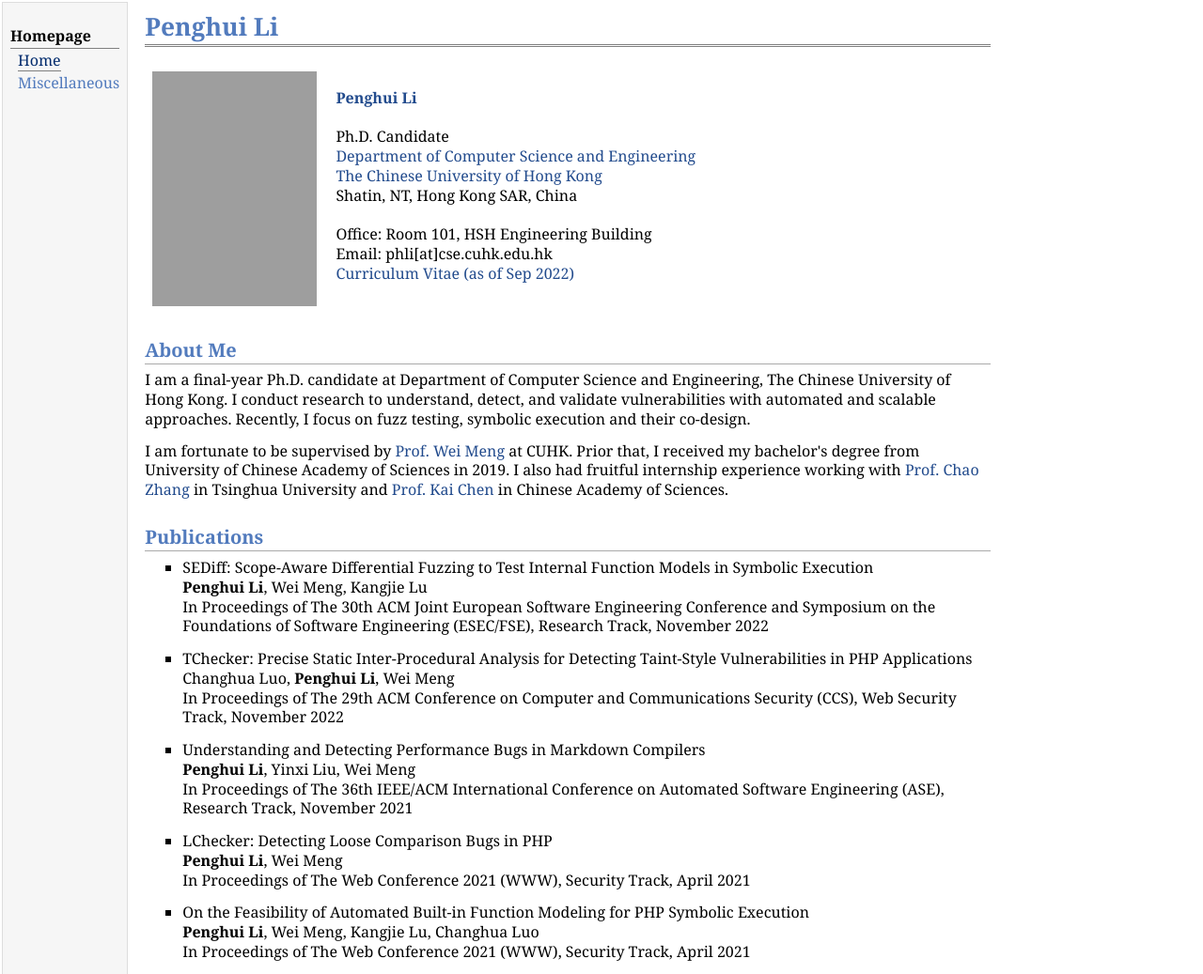
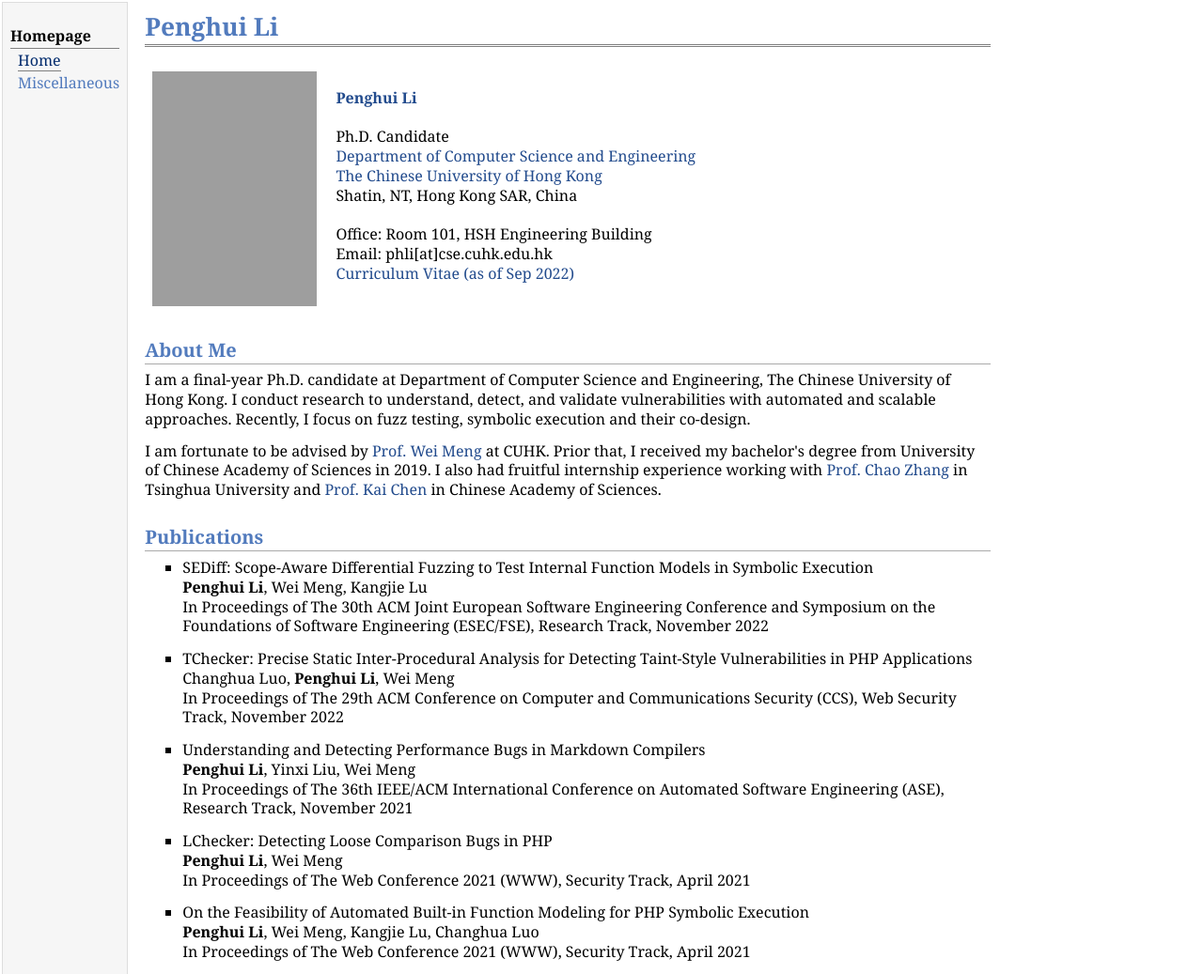
Before and after one commit to peng-hui/peng-hui.github.io, a plain HTML site: page index.html in a window 1280 px wide. Shown: the top 1037 px of the page at 94% size. Drawn offline with Linux system fonts and the light colour scheme; grey boxes are pictures that could not be loaded.

Commit message:
update cv

```diff
--- a/index.html
+++ b/index.html
@@ -38,7 +38,7 @@ Email: phli[at]cse.cuhk.edu.hk<br />
 
 I conduct research to understand, detect, and validate vulnerabilities with automated and scalable approaches.
 Recently, I focus on fuzz testing, symbolic execution and their co-design.</p>
-<p>I am fortunate to be supervised by <a href="https://www.cse.cuhk.edu.hk/~wei/">Prof. Wei Meng</a> at CUHK.
+<p>I am fortunate to be advised by <a href="https://www.cse.cuhk.edu.hk/~wei/">Prof. Wei Meng</a> at CUHK.
 Prior that, I received my bachelor's degree from University of Chinese Academy of Sciences in 2019.
 I also had fruitful internship experience working with <a href="https://netsec.ccert.edu.cn/people/chaoz/">Prof. Chao Zhang</a> in Tsinghua University and <a href="https://kaichen.org">Prof. Kai Chen</a> in Chinese Academy of Sciences.</p>
 <h2>Publications</h2>
```
Also changed, not shown: 1 other file.
